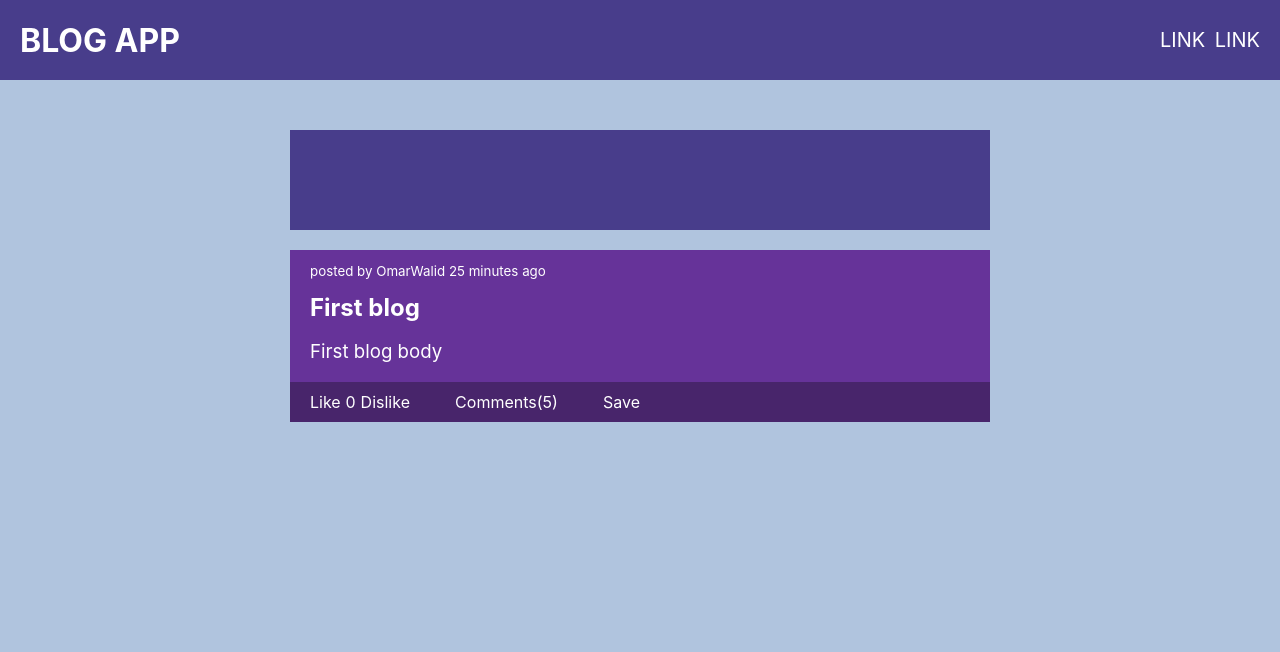
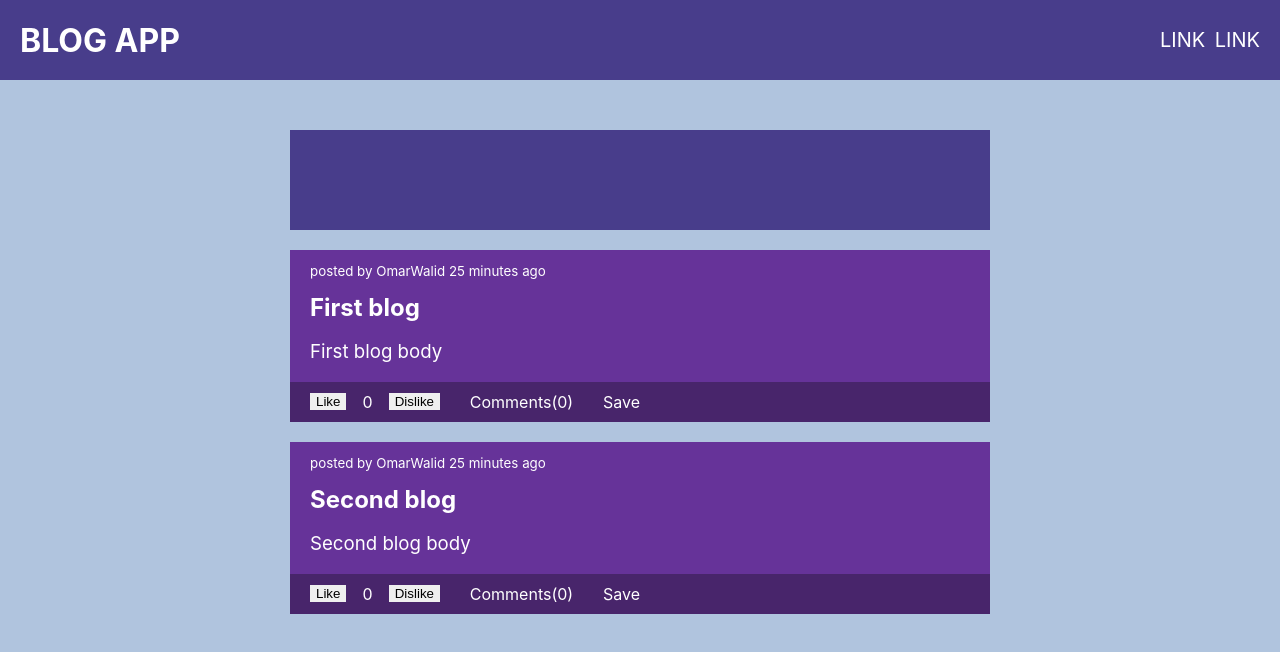
Before and after one commit to Omar-Walid-MD/React-Blog-App, a React (Create React App) app: page / in a window 1280 px wide. Shown: the top 652 px of the page. Built offline with nearby package versions, Linux system fonts and the light colour scheme; data requests are answered from the project's data file.

Commit message:
Added basic vote buttons

```diff
--- a/src/App.js
+++ b/src/App.js
@@ -3,23 +3,46 @@ import './main-page.css';
 import {useState, useEffect} from "react"
 
 
-function Post({title,body})
+function Post({post})
 {
+  const savedVotes = post.votes;
+
+  const [userVote,setUserVote] = useState("none");
+  const [currentVotes,setCurrentVotes] = useState(savedVotes);
+
+  function handleUserVote(newVote)
+  {
+    if(newVote===userVote)
+    {
+      setUserVote("none");
+    }
+    else
+    {
+      setUserVote(newVote);
+    }
+  }
+
+  function calculateCurrentVotes()
+  {
+    return savedVotes + (userVote==="like" ? 1 : userVote==="dislike" ? -1 : 0)
+  }
+
+
   return(
     <div className="post-container flex-column">
       <div className="post-info">
         <p className="post-date">posted by OmarWalid 25 minutes ago</p>
-        <h1 className="post-title">{title}</h1>
-        <p className="post-body">{body}</p>
+        <h1 className="post-title">{post.title}</h1>
+        <p className="post-body">{post.body}</p>
       </div>
       <div className="post-bottom-bar flex-row">
         <div className="post-options flex-row">
           <div className="post-votes-container flex-row">
-            <p>Like</p>
-            <p>0</p>
-            <p>Dislike</p>
+            <button className="voting-button" vote={userVote==="like" ? "like" : "none"} onClick={function(){handleUserVote("like")}}>Like</button>
+            <p>{calculateCurrentVotes()}</p>
+            <button className="voting-button" vote={userVote==="dislike" ? "dislike" : "none"} onClick={function(){handleUserVote("dislike")}}>Dislike</button>
           </div>
-          <div>Comments(5)</div>
+          <div>Comments(0)</div>
           <div>Save</div>
         </div>
       </div>
@@ -65,7 +88,7 @@ function App()
           </div>
           {
             posts && posts.map((post)=>
-              <Post title={post.title} body={post.body} />
+              <Post post={post} key={"post"+post.id} />
             )
           }
         </div>
--- a/src/database/db.json
+++ b/src/database/db.json
@@ -2,8 +2,16 @@
     "posts":
     [
         {
+            "id": 1,
             "title": "First blog",
-            "body": "First blog body"
+            "body": "First blog body",
+            "votes": 0
+        },
+        {
+            "id": 2,
+            "title": "Second blog",
+            "body": "Second blog body",
+            "votes": 0
         }
     ]
 }
--- a/src/main-page.css
+++ b/src/main-page.css
@@ -112,5 +112,21 @@
 }
 .post-votes-container
 {
-    width: 100px;
+    width: 130px;
 }
+
+.voting-button
+{
+    border: none;
+    outline: none;
+}
+
+.voting-button[vote="like"]
+{
+    background-color: deepskyblue;
+}
+
+.voting-button[vote="dislike"]
+{
+    background-color: red;
+}
```
